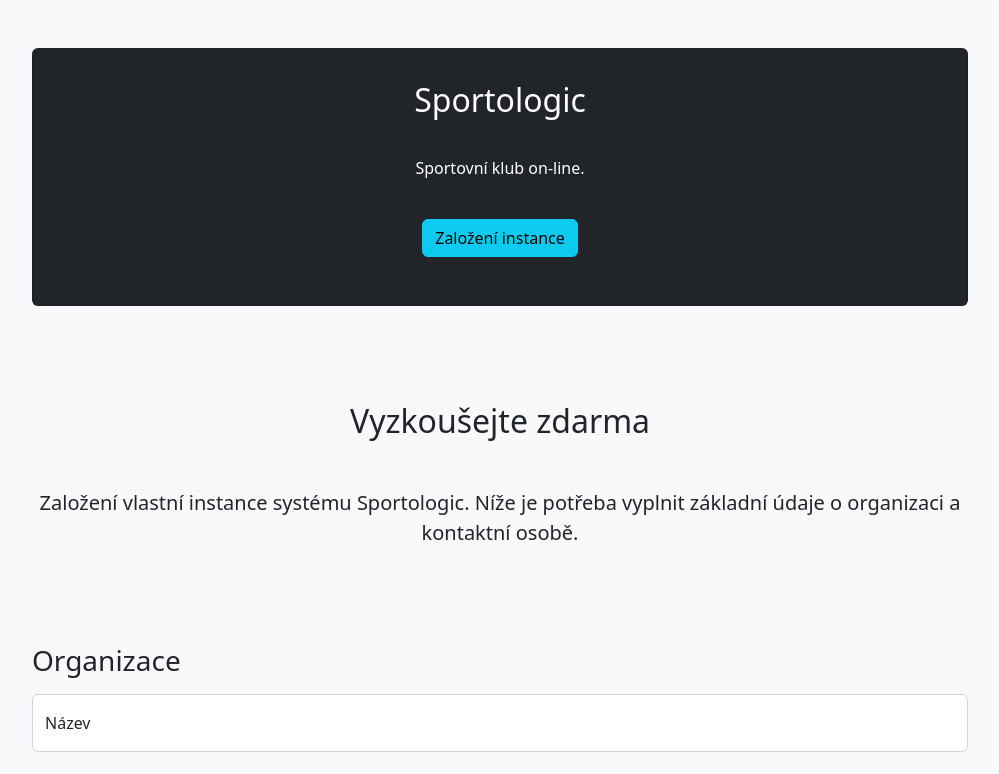
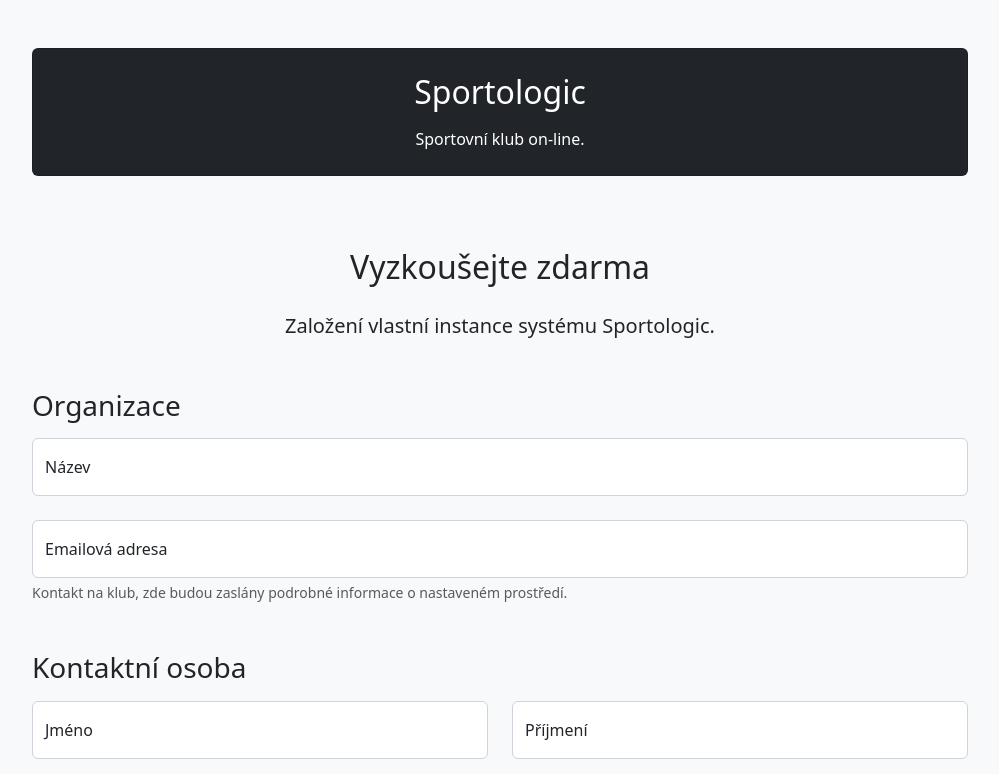
Before and after one commit to jzaoralek/Swimming-Club-Bohumin, an Angular app in the folder sprt-admin-ui/: page /create-instance in a window 1280 px wide. Shown: the top 774 px of the page, without its empty margins (140-1139 px from the left). Built offline with nearby package versions, Linux system fonts and the light colour scheme.

Commit message:
SprtAdminUi, layout

```diff
--- a/sprt-admin-ui/src/app/app.component.html
+++ b/sprt-admin-ui/src/app/app.component.html
@@ -3,13 +3,15 @@
     <div class="col-md-12">
       <div class="card bg-dark my-5">
         <div class="card-body">
-          <h2 class="card-title text-center text-white py-3">{{ title }}</h2>
-          <h6 class="card-title text-center text-white py-3">Sportovní klub on-line.</h6>
+          <h2 class="card-title text-center text-white py-2">{{ title }}</h2>
+          <p class="card-title text-center text-white">Sportovní klub on-line.</p>
+          <!--
           <ul class="text-center list-inline py-3">
             <li class="list-inline-item">
               <a routerLink="/create-instance" class="btn btn-info">Založení instance</a>
-          </li>
+            </li>
           </ul>
+          -->
         </div>
       </div>
       <main>
--- a/sprt-admin-ui/src/app/cust-config-form/cust-config-form.component.html
+++ b/sprt-admin-ui/src/app/cust-config-form/cust-config-form.component.html
@@ -1,6 +1,6 @@
-<div class="py-5 text-center">
+<div class="py-4 text-center">
   <h2>Vyzkoušejte zdarma</h2>
-  <p class="lead my-5">Založení vlastní instance systému Sportologic. Níže je potřeba vyplnit základní údaje o organizaci a kontaktní osobě.</p>
+  <p class="lead my-4">Založení vlastní instance systému Sportologic.</p>
 </div>
 
 <!-- Validation msg -->
--- a/sprt-admin-ui/src/app/cust-config-result-form/cust-config-result-form.component.html
+++ b/sprt-admin-ui/src/app/cust-config-result-form/cust-config-result-form.component.html
@@ -1,12 +1,14 @@
-<h2 class="text-center">Založení instance</h2>
+<div class="py-4 text-center">
+    <h2>Vyzkoušejte zdarma</h2>
+  </div>
 
 <div class="alert alert-success text-center" style="margin-top: 40px;" role="alert">
-    Instance pro Váš klub byla úspěšně založena!
+    Instance systému sportologic pro vaši organizaci byla úspěšně založena!
 </div>
 
 <div *ngIf="data.newCustData">
     <p>
-        Adresa: <a href="{{ data.newCustData?.custInstanceUrl }}" target="_blank" >{{ data.newCustData?.custInstanceUrl }}</a>
+        Běží na adrese: <a href="{{ data.newCustData?.custInstanceUrl }}" target="_blank" >{{ data.newCustData?.custInstanceUrl }}</a>
     </p>
     <p>
         Primární uživatel:
@@ -16,7 +18,10 @@
         <strong>{{ data.newCustData?.admPassword }} </strong>
     </p>
     <p>
-        Všechny informace odeslány na emailovou adresu
+        Po přihlášení doporučujeme dokončit konfiguraci vašeho prostředí na stránce Nastavení.
+    </p>
+    <p>
+        Veškeré potřebné informace včetně přístupových údajů byly odeslány na email
         <strong>{{ data.newCustData?.custEmail }}</strong>
     </p>
 </div>
```
